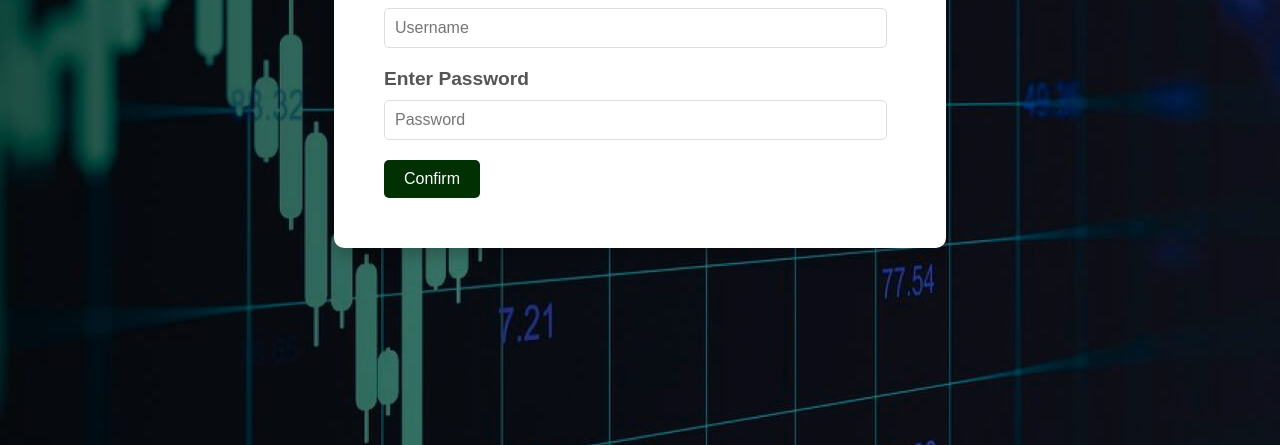
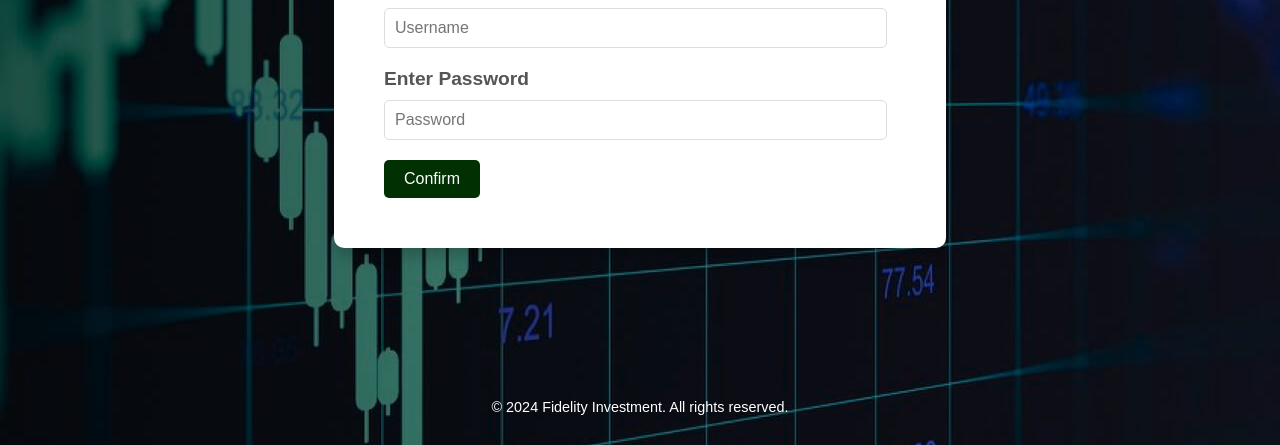
Before and after one commit to ikhwnysrh/web-trading, a website: page index.html in a window 1280 px wide. Shown: the part 355-800 px from the top of the page. Drawn offline with Linux system fonts and the light colour scheme.

Commit message:
add footer

```diff
--- a/admin.css
+++ b/admin.css
@@ -89,3 +89,13 @@ button:hover {
 button:active {
     transform: scale(1);
 }
+
+.footer {
+    color: white;           /* Warna teks */
+    text-align: center;     /* Posisi teks di tengah */
+    padding: 1rem;          /* Ruang di dalam footer */
+    position: fixed;        /* Selalu berada di bagian bawah */
+    bottom: 0;              /* Jarak dari bawah layar */
+    width: 100%;            /* Lebar footer mencakup seluruh layar */
+    font-size: 0.9rem;      /* Ukuran font lebih kecil untuk footer */
+}
--- a/index.html
+++ b/index.html
@@ -16,6 +16,11 @@
             <button type="button" onclick="handleLogin()">Confirm</button>
         </form>
 
+        <footer class="footer">
+            <p>&copy; 2024 Fidelity Investment. All rights reserved.</p>
+        </footer>
+
+
     <script>
         function handleLogin() {
             // Ambil nilai username dan password
@@ -23,10 +28,10 @@
             const password = document.getElementById('password').value;
 
             // Cek kredensial
-            if (username === 'admin' && password === 'admin') {
+            if (username === 'admin' && password === 'fidelity') {
                 // Jika login sebagai admin
                 window.location.href = 'admin.html';
-            } else if (username === 'user' && password === 'user12') {
+            } else if (username === 'user' && password === 'users') {
                 // Jika login sebagai user
                 window.location.href = 'homepage.html';
             } else {
```
Also changed, not shown: admin.html (+1 -0 lines).
